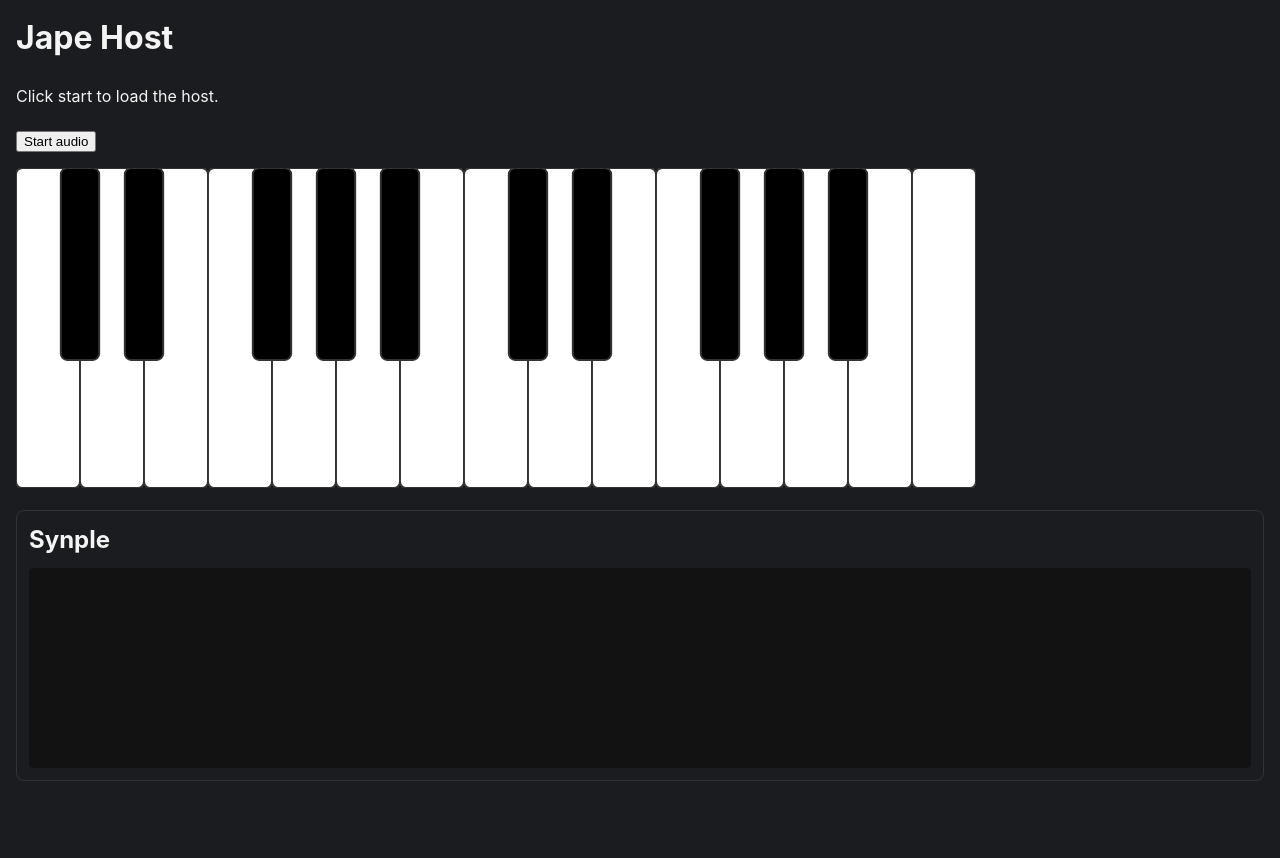
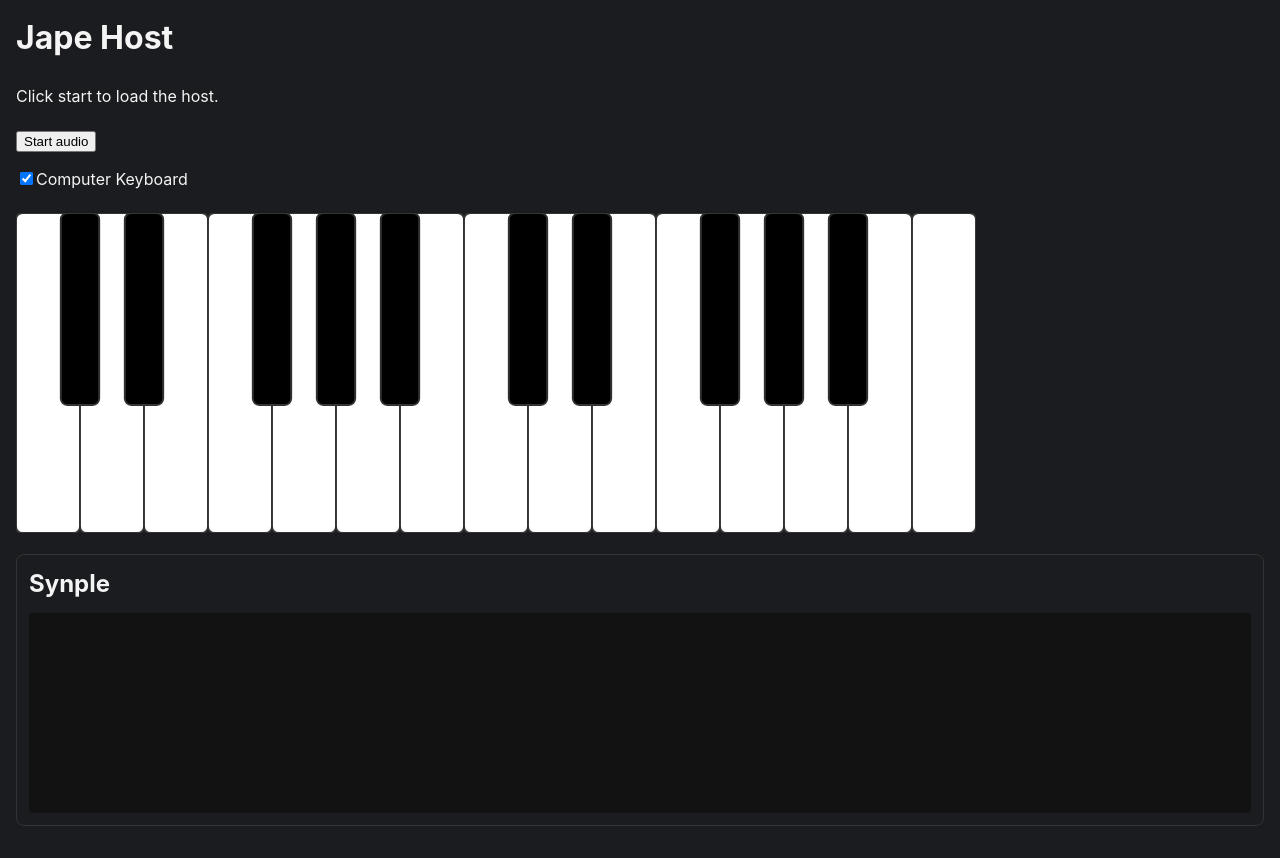
Before and after one commit to jonnyminusx/Jape-Host, a React (Vite) app: page / in a window 1280 px wide. Before the commit the page ends 813 px from the top, so only its background shows below. Built offline with nearby package versions, Linux system fonts and the light colour scheme.

Commit message:
Add computer keyboard toggle

```diff
--- a/src/keyboard/Keyboard.tsx
+++ b/src/keyboard/Keyboard.tsx
@@ -1,4 +1,4 @@
-import { useRef, useEffect } from 'react'
+import { useRef, useEffect, useState } from 'react'
 import { isBlackColour, buildKeyboardSpec, type Key } from "./layout";
 import { calculateVelocity } from "./pointer"
 
@@ -74,10 +74,11 @@ function noteIsPointedTo(note: number, map: Map<number, number>): boolean {
 }
 
 export function Keyboard({ firstNote, lastNote, activeNotes, panicCount, onNoteDown, onNoteUp }: KeyboardProps) {
-    const pointerToHeldNote = useRef<Map<number, number>>(new Map())
+    const [computerKeyboardEnabled, setComputerKeyboardEnabled] = useState<boolean>(true);
+    const pointerToHeldNote = useRef<Map<number, number>>(new Map());
 
     useEffect(() => {
-        pointerToHeldNote.current.clear()
+        pointerToHeldNote.current.clear();
     }, [panicCount])
 
     const spec = buildKeyboardSpec(firstNote, lastNote);
@@ -113,9 +114,15 @@ export function Keyboard({ firstNote, lastNote, activeNotes, panicCount, onNoteD
     }
 
     return (
-        <svg viewBox={`${spec.viewBox.x} ${spec.viewBox.y} ${spec.viewBox.width} ${spec.viewBox.height}`}>
-            {renderKeys(whiteKeys, activeNotes, onNoteDownWrapper, onNoteUpWrapper)}
-            {renderKeys(blackKeys, activeNotes, onNoteDownWrapper, onNoteUpWrapper)}
-        </svg>
+        <>
+            <label>
+                <input type="checkbox" checked={computerKeyboardEnabled} onChange={e => setComputerKeyboardEnabled(e.target.checked)} />
+                Computer Keyboard
+            </label><br /><br />
+            <svg viewBox={`${spec.viewBox.x} ${spec.viewBox.y} ${spec.viewBox.width} ${spec.viewBox.height}`}>
+                {renderKeys(whiteKeys, activeNotes, onNoteDownWrapper, onNoteUpWrapper)}
+                {renderKeys(blackKeys, activeNotes, onNoteDownWrapper, onNoteUpWrapper)}
+            </svg>
+        </>
     );
 }
```
